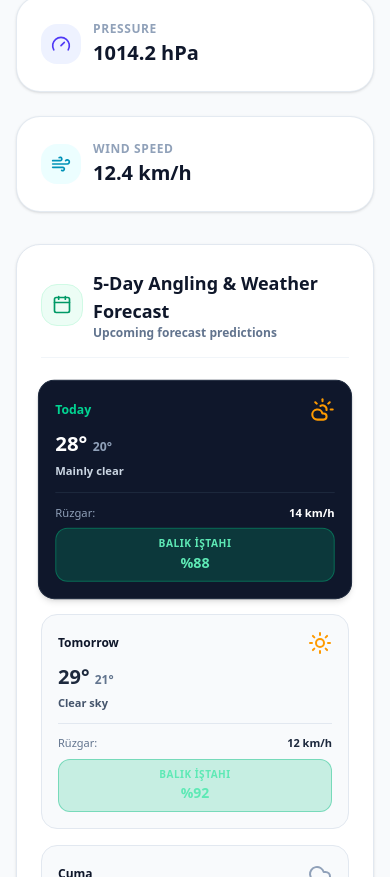
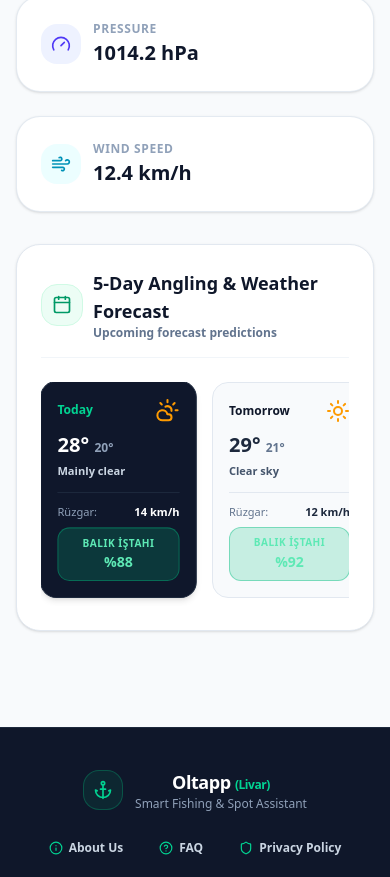
Before and after one commit to Leoredragon/fish-wiki, a Next.js app: page /en/weather in a window 390 px wide. Shown: the part 1123-2000 px from the top of the page. Built offline with nearby package versions, Linux system fonts and the light colour scheme; no server answers.

Commit message:
style: make 5-day weather & solunar forecast cards horizontally scrollable on mobile

```diff
--- a/components/WeatherSolunarClient.tsx
+++ b/components/WeatherSolunarClient.tsx
@@ -407,15 +407,15 @@ export default function WeatherSolunarClient() {
                   </span>
                 </div>
 
-                <div className="grid grid-cols-1 sm:grid-cols-5 gap-4">
+                <div className="flex sm:grid sm:grid-cols-5 gap-4 overflow-x-auto pb-2 snap-x snap-mandatory scrollbar-none">
                   {dailyForecast.map((day, idx) => {
                     const parsed = parseWeatherCode(day.weatherCode, isTr);
                     return (
                       <div
                         key={day.date}
-                        className={`p-4 rounded-2xl border transition-all space-y-3 flex flex-col justify-between ${
+                        className={`min-w-[155px] sm:min-w-0 flex-1 snap-start p-4 rounded-2xl border transition-all space-y-3 flex flex-col justify-between shrink-0 sm:shrink ${
                           idx === 0
-                            ? 'bg-slate-900 text-white border-slate-800 shadow-md scale-[1.02]'
+                            ? 'bg-slate-900 text-white border-slate-800 shadow-md scale-[1.01]'
                             : 'bg-slate-50 hover:bg-slate-100 text-slate-800 border-slate-200'
                         }`}
                       >
```
